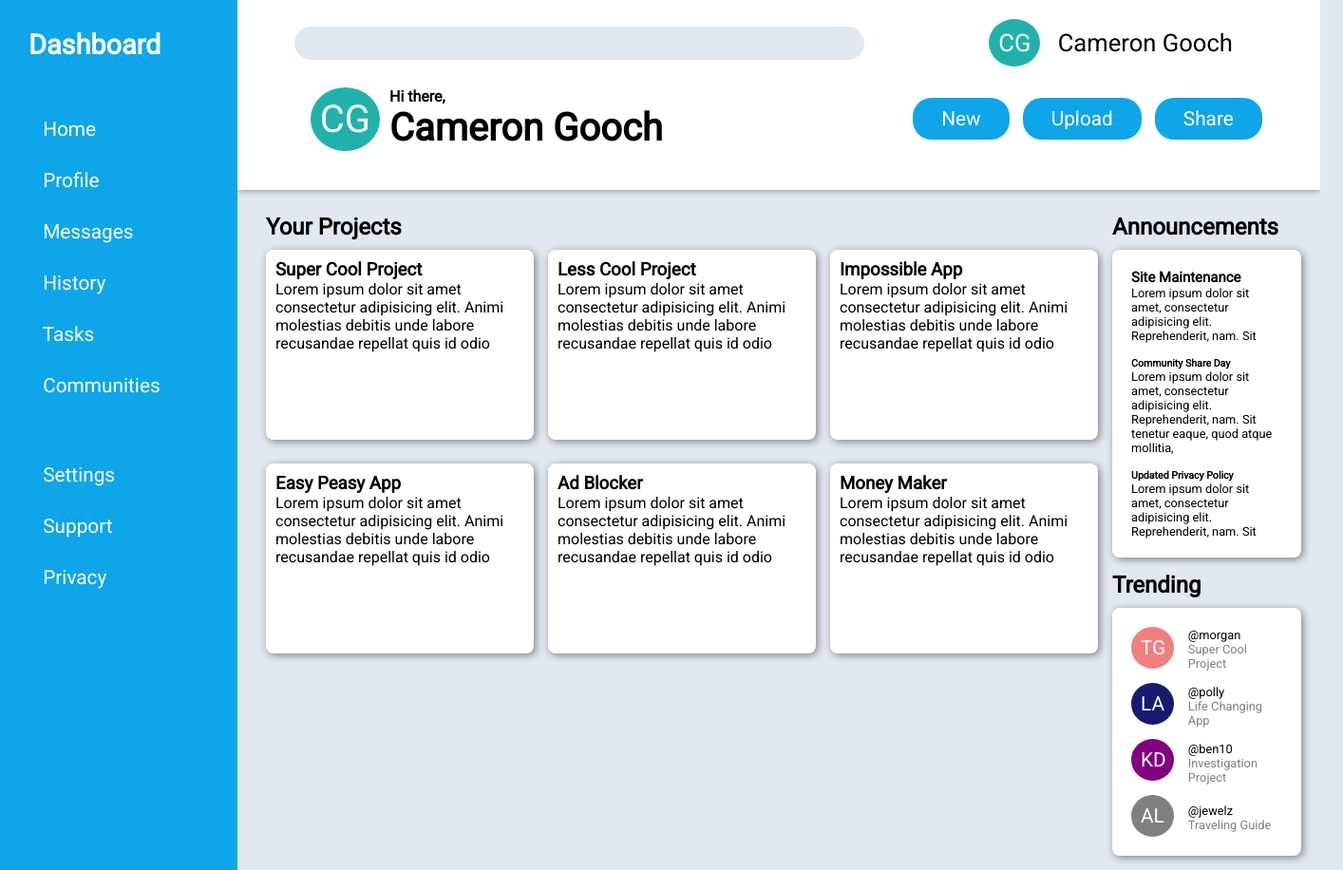
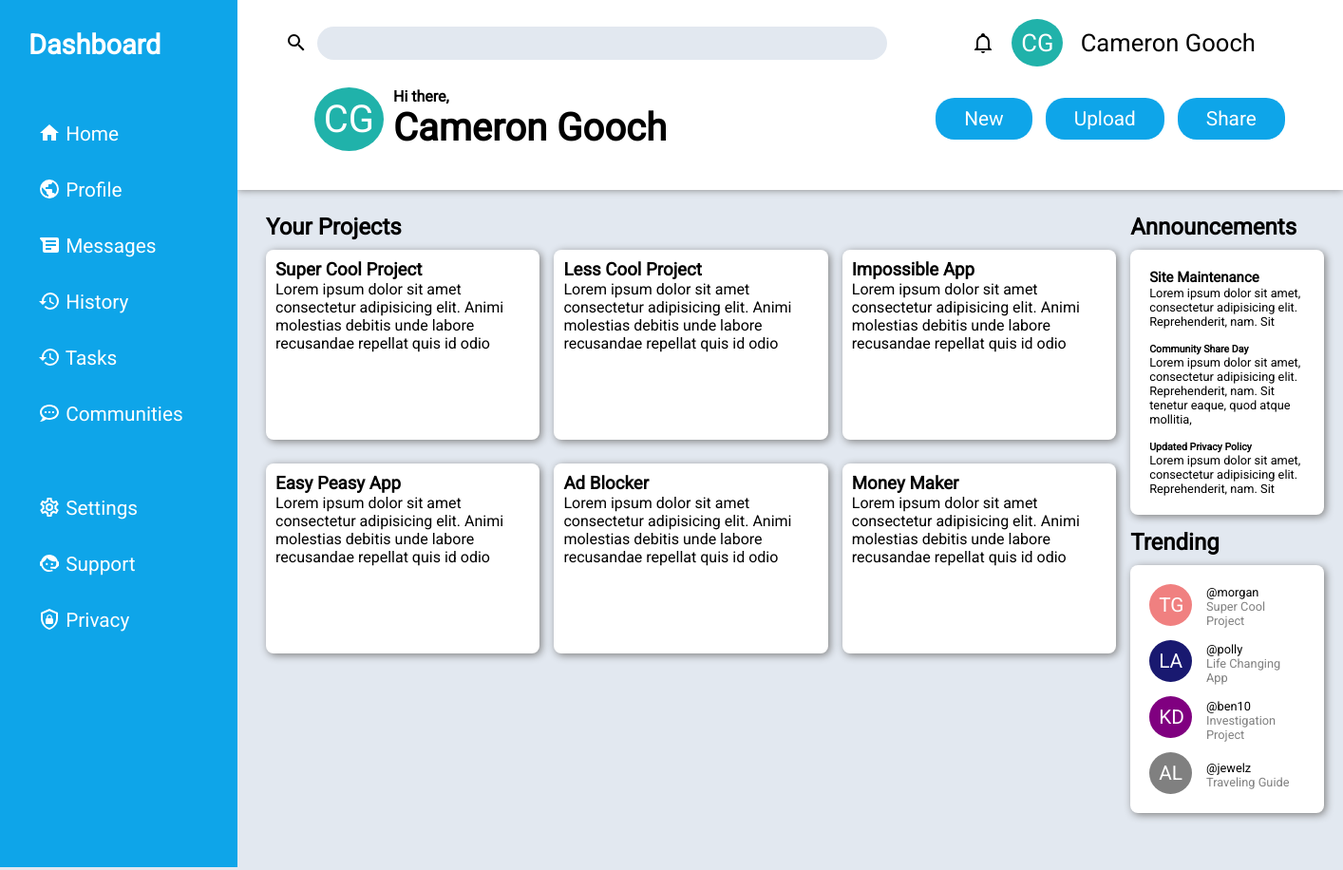
Before and after one commit to cdg341/admin-dashboard, a plain HTML site: page index.html in a window 1280 px wide. Shown: the whole page at 95% size, 1414 px wide, since content can reach past the window. Drawn offline with Linux system fonts and the light colour scheme; the site is published under a folder, as on GitHub Pages, so addresses that start at the root find nothing.

Commit message:
Update index.html

```diff
--- a/index.html
+++ b/index.html
@@ -11,11 +11,11 @@
     <div class="container">
       <div class="header">
         <div class="search">
-          <img src="/icons/magnify.svg" alt="" />
+          <img src="icons/magnify.svg" alt="" />
           <input type="text" />
         </div>
         <div class="notification-area">
-          <img src="/icons/bell-outline.svg" alt="" />
+          <img src="icons/bell-outline.svg" alt="" />
           <div id="profile-name">CG</div>
           <div class="name1">Cameron Gooch</div>
         </div>
@@ -37,17 +37,17 @@
       <div class="sidebar">
         <div class="logo">Dashboard</div>
         <ul>
-          <li><img src="/icons/home.svg" alt="" /> Home</li>
-          <li><img src="/icons/earth.svg" alt="" /> Profile</li>
-          <li><img src="/icons/android-messages.svg" alt="" /> Messages</li>
-          <li><img src="/icons/history.svg" alt="" /> History</li>
-          <li><img src="/icons/history.svg" alt="" /> Tasks</li>
-          <li><img src="/icons/chat-processing-outline.svg" alt="" /> Communities</li>
+          <li><img src="icons/home.svg" alt="" /> Home</li>
+          <li><img src="icons/earth.svg" alt="" /> Profile</li>
+          <li><img src="icons/android-messages.svg" alt="" /> Messages</li>
+          <li><img src="icons/history.svg" alt="" /> History</li>
+          <li><img src="icons/history.svg" alt="" /> Tasks</li>
+          <li><img src="icons/chat-processing-outline.svg" alt="" /> Communities</li>
         </ul>
         <ul>
-          <li><img src="/icons/cog-outline.svg" alt="" /> Settings</li>
-          <li><img src="/icons/face-agent.svg" alt="" /> Support</li>
-          <li><img src="/icons/shield-lock-outline.svg" alt="" /> Privacy</li>
+          <li><img src="icons/cog-outline.svg" alt="" /> Settings</li>
+          <li><img src="icons/face-agent.svg" alt="" /> Support</li>
+          <li><img src="icons/shield-lock-outline.svg" alt="" /> Privacy</li>
         </ul>
       </div>
 
```
